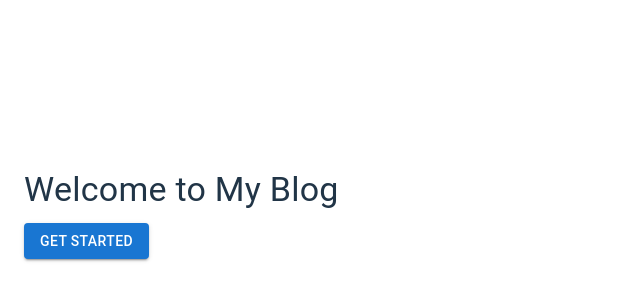
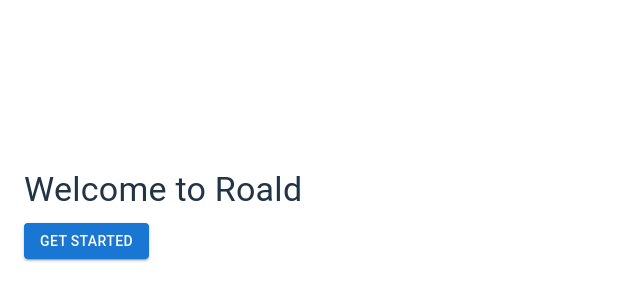
Before and after one commit to umandalroald/roald-cms, a React (Vite) app in the folder frontend/: page / in a window 1280 px wide. Shown: the part 186-486 px from the top of the page, without its empty margins (0-640 px from the left). Built offline with nearby package versions, Linux system fonts and the light colour scheme.

Commit message:
Update package.jso

```diff
--- a/frontend/package.json
+++ b/frontend/package.json
@@ -14,6 +14,7 @@
     "@emotion/styled": "^11.14.0",
     "@mui/icons-material": "^7.1.2",
     "@mui/material": "^7.1.2",
+    "markdown-to-jsx": "^7.7.8",
     "react": "^19.1.0",
     "react-dom": "^19.1.0"
   },
@@ -21,7 +22,7 @@
     "@eslint/js": "^9.29.0",
     "@types/react": "^19.1.8",
     "@types/react-dom": "^19.1.6",
-    "@vitejs/plugin-react": "^4.5.2",
+    "@vitejs/plugin-react": "^4.6.0",
     "eslint": "^9.29.0",
     "eslint-plugin-react-hooks": "^5.2.0",
     "eslint-plugin-react-refresh": "^0.4.20",
--- a/frontend/src/App.tsx
+++ b/frontend/src/App.tsx
@@ -4,7 +4,7 @@ function App() {
   return (
     <Container maxWidth="sm">
       <Typography variant="h4" gutterBottom>
-        Welcome to My Blog
+        Welcome to Roald
       </Typography>
       <Button variant="contained" color="primary">
         Get Started
```
Also changed, not shown: 2 other files (tests, documents, lock files or other folders).
